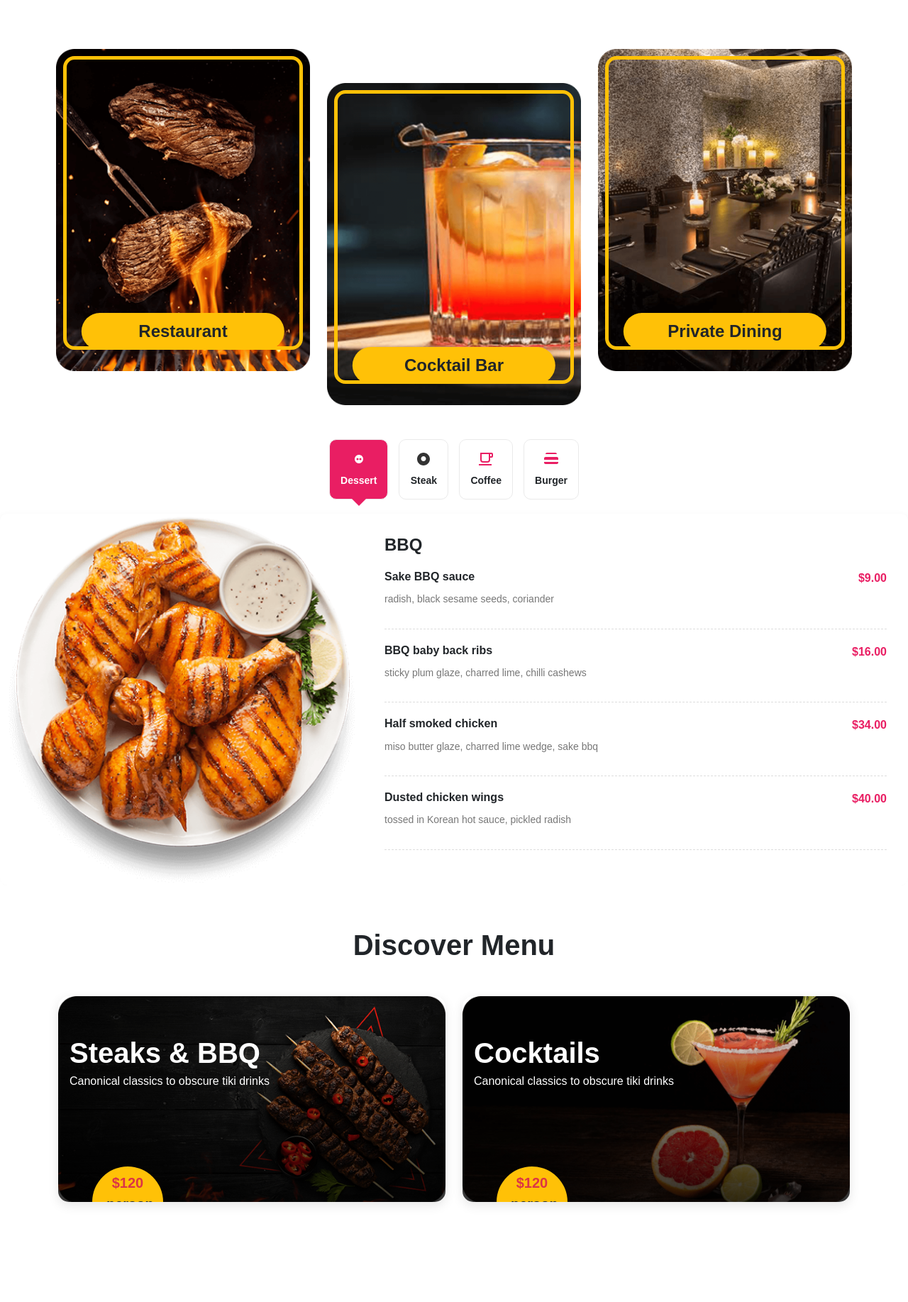
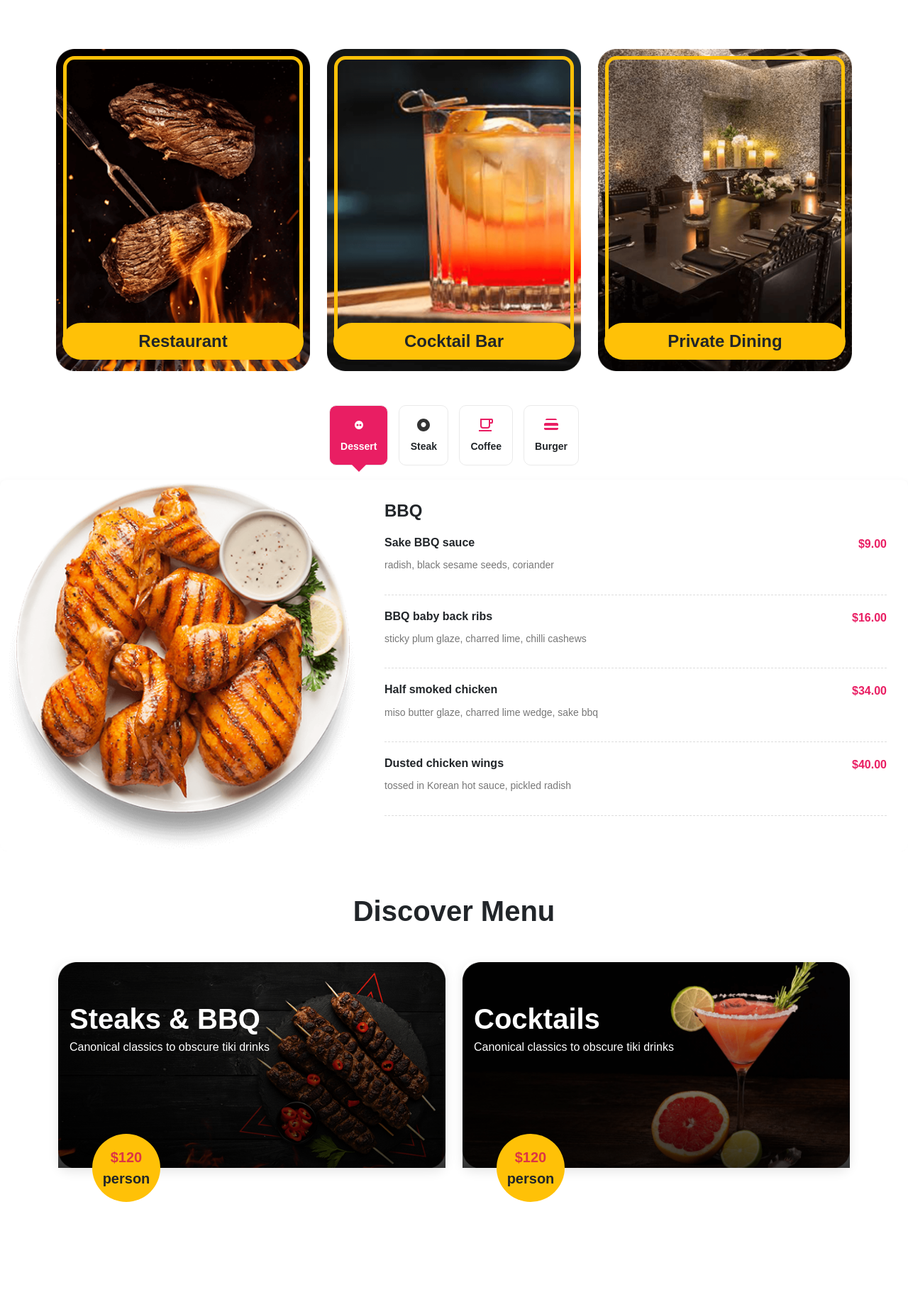
Before and after one commit to audy11ch/Resturent_Website, a plain HTML site: page Restaurant_Website/src/index.html in a window 1280 px wide. Shown: the part 845-2680 px from the top of the page at 71% size. Drawn offline with nearby package versions, Linux system fonts and the light colour scheme.

Commit message:
fix my section css

```diff
--- a/Restaurant_Website/src/css/styles.css
+++ b/Restaurant_Website/src/css/styles.css
@@ -1173,10 +1173,6 @@ nav ul li a {
     background-color: #f8f9fe;
 }
 
-.price {
-    width: 100px;
-    height: 100px;
-}
 .banner-content {
     display: flex;
     align-items: center;
@@ -1603,16 +1599,6 @@ nav ul li a {
     transform: scale(1.03);
 }
 
-.text-card {
-    background-color: #ffd700;
-    color: #000;
-    padding: 10px 30px;
-    position: relative;
-    margin: -25px auto 30px;
-    max-width: 80%;
-    z-index: 2;
-}
-
 /* ===== Discover Menu Section Responsive ===== */
 .discover-menu-section {
     padding: 60px 0;
@@ -1620,7 +1606,6 @@ nav ul li a {
 
 .dis-menu-item {
     border-radius: 15px;
-    overflow: hidden;
     box-shadow: 0 5px 15px rgba(0,0,0,0.1);
     margin-bottom: 40px;
 }
@@ -1631,9 +1616,15 @@ nav ul li a {
 }
 
 .price {
-    padding: 8px 20px;
-    transform: translateY(50%);
-}
+    width: 80px;
+    height: 80px;
+    display: flex;
+    flex-direction: column;
+    align-items: center;
+    justify-content: center;
+    text-align: center;
+    transform: translateY(50%); /* <<< เลื่อนลงไปข้างล่าง 50% ของตัวเอง */
+  }
 .discover-menu-section{
     margin-bottom: 7em;
 }
@@ -1642,9 +1633,9 @@ nav ul li a {
     top: 10px;
     left: 10px;
     right: 10px;
-    bottom: 30px;
+    bottom: 30px; /* เว้นที่ไว้เผื่อ <p> */
     pointer-events: none;
-}
+  }
 .text-card{
     width: 95%;
 }
@@ -1864,7 +1855,6 @@ nav ul li a {
 
     .price {
         font-size: 14px !important;
-        padding: 4px 10px;
         margin-left: 10px !important;
     }
 
--- a/Restaurant_Website/src/index.html
+++ b/Restaurant_Website/src/index.html
@@ -110,30 +110,35 @@
     <div class="card-showcase py-5">
         <div class="container">
           <div class="row g-4">
+
             <div class="col-lg-4 col-md-6 col-12">
-              <div class="card-item text-center position-relative overflow-hidden rounded">
+              <div class="card-item text-center position-relative">
                 <img src="img/card1.png" alt="" class="img-fluid rounded">
                 <div class="border-frame position-absolute rounded-4"></div>
                 <p class="text-card fw-bold fs-4 bg-warning text-dark px-4 py-2 position-absolute bottom-0 start-50 translate-middle-x rounded-pill">Restaurant</p>
               </div>
             </div>
-            <div class="col-lg-4 col-md-6 col-12 pt-5">
-              <div class="card-item text-center position-relative overflow-hidden rounded">
+
+            <div class="col-lg-4 col-md-6 col-12">
+              <div class="card-item text-center position-relative">
                 <img src="img/card2.png" alt="" class="img-fluid rounded">
                 <div class="border-frame position-absolute rounded-4"></div>
                 <p class="text-card fw-bold fs-4 bg-warning text-dark px-4 py-2 position-absolute bottom-0 start-50 translate-middle-x rounded-pill">Cocktail Bar</p>
               </div>
             </div>
+
             <div class="col-lg-4 col-md-6 col-12">
-              <div class="card-item text-center position-relative overflow-hidden rounded">
+              <div class="card-item text-center position-relative">
                 <img src="img/card3.png" alt="" class="img-fluid rounded">
                 <div class="border-frame position-absolute rounded-4"></div>
                 <p class="text-card fw-bold fs-4 bg-warning text-dark px-3 py-2 position-absolute bottom-0 start-50 translate-middle-x rounded-pill">Private Dining</p>
               </div>
             </div>
+
           </div>
         </div>
       </div>
+
     <div class="menu-container">
         <div class="menu-tabs">
             <div class="menu-tab active">
@@ -199,18 +204,18 @@
             </div>
         </div>
     </div>
-    <section class="discover-menu-section ">
+   <section class="discover-menu-section ">
         <div class="container">
           <h1 class="fw-bold text-center mb-5">Discover Menu</h1>
           <div class="row g-4">
             <div class="col-md-6">
-              <div class="dis-menu-item position-relative mb-5">
+              <div class="dis-menu-item position-relative">
                 <img src="img/dis-menu1.png" alt="" class="img-fluid w-100">
                 <div class="dis-menu-text position-absolute bottom-0 start-0 p-3  text-white w-100">
                   <h2 class="fw-bold fs-1 mb-1">Steaks & BBQ</h2>
                   <p class="mb-0">Canonical classics to obscure tiki drinks</p>
                 </div>
-                <span class="price position-absolute bottom-0 start-0 bg-warning fw-bold ms-5 rounded-pill text-center fs-5">
+                <span class="price position-absolute bottom-0 start-0 bg-warning fw-bold ms-5 rounded-pill text-center fs-5 p-5">
                     <span class="fw-bold text-danger">$120</span>
                     <span class="">person</span>
                   </span>
@@ -218,13 +223,13 @@
               </div>
             </div>
             <div class="col-md-6">
-              <div class="dis-menu-item position-relative">
+              <div class="dis-menu-item position-relative ">
                 <img src="img/dis-menu-2.png" alt="" class="img-fluid w-100">
                 <div class="dis-menu-text position-absolute bottom-0 start-0 p-3 text-white w-100">
                   <h2 class="fw-bold fs-1 mb-1">Cocktails</h2>
                   <p class="mb-0">Canonical classics to obscure tiki drinks</p>
                 </div>
-                <span class="price position-absolute bottom-0 start-0 bg-warning fw-bold ms-5 rounded-pill text-center fs-5">
+                <span class="price position-absolute bottom-0 start-0 bg-warning fw-bold ms-5 rounded-pill text-center fs-5 p-5">
                     <span class="fw-bold text-danger">$120</span>
                     <span class="">person</span>
                   </span>
```
